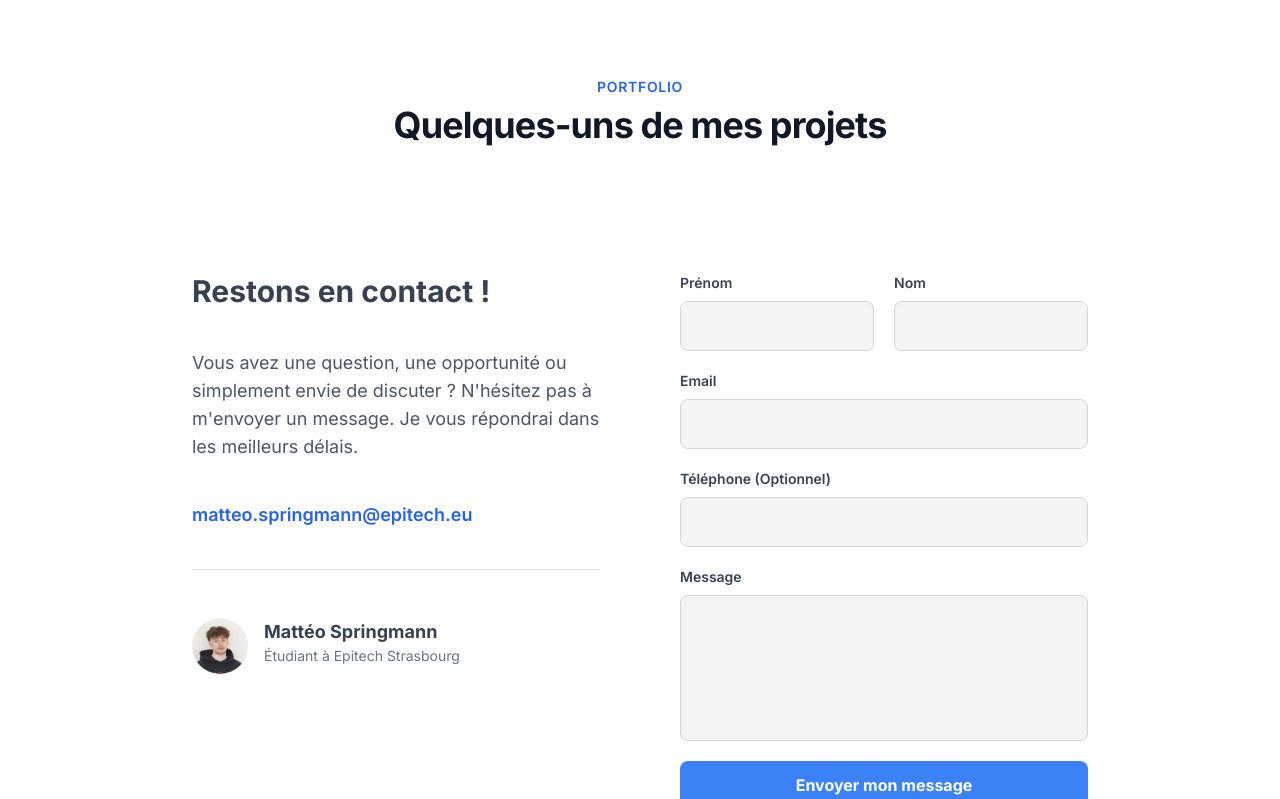
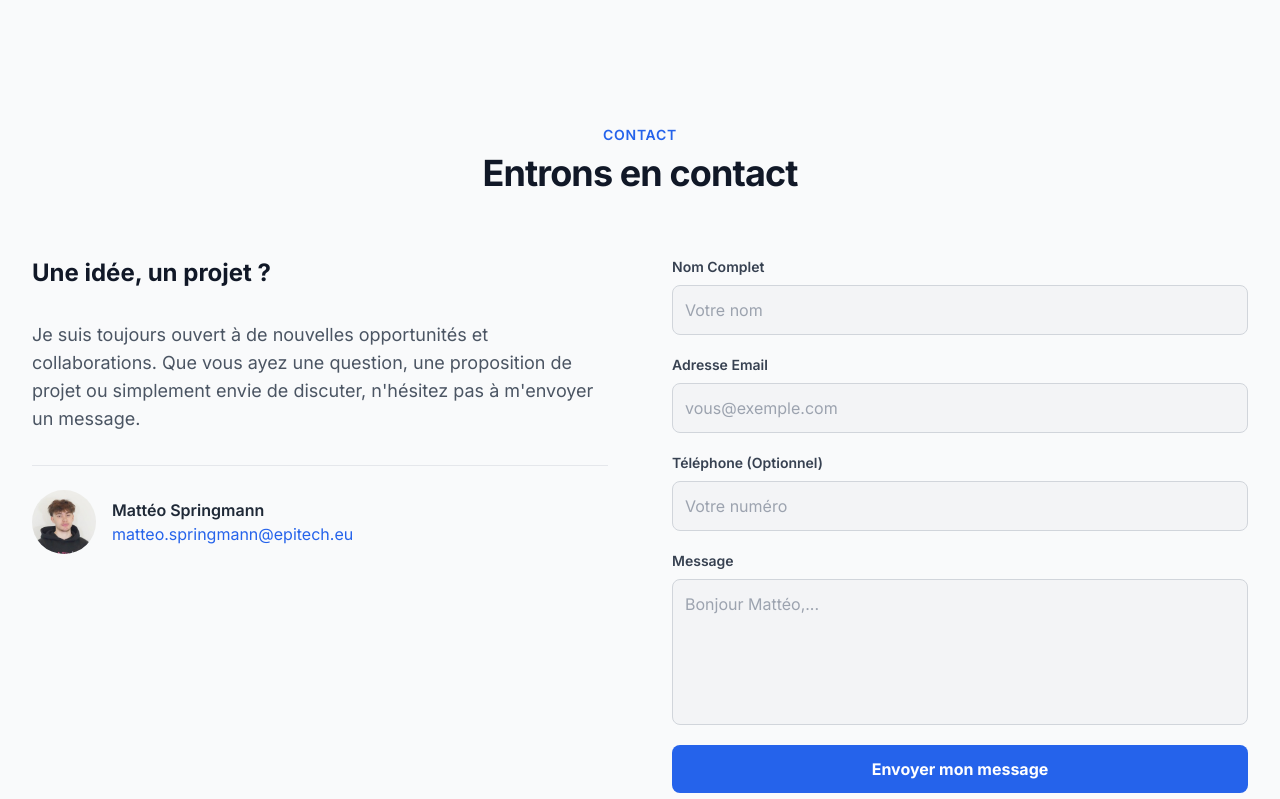
Before and after one commit to matteospringmann/Portfolio_Taiwind, a React (Vite) app in the folder client/: page / in a window 1280 px wide. Shown: the part 6940-7739 px from the top of the page. Built offline with nearby package versions, Linux system fonts and the light colour scheme.

Commit message:
feat: emailjs

```diff
--- a/client/package.json
+++ b/client/package.json
@@ -9,6 +9,7 @@
         "preview": "vite preview"
     },
     "dependencies": {
+        "@emailjs/browser": "^4.4.1",
         "@fortawesome/fontawesome-svg-core": "^7.0.1",
         "@fortawesome/free-brands-svg-icons": "^7.0.1",
         "@fortawesome/free-solid-svg-icons": "^7.0.1",
--- a/client/src/components/Contact.jsx
+++ b/client/src/components/Contact.jsx
@@ -1,8 +1,10 @@
-import React, { useState, useEffect } from "react";
+import React, { useState, useEffect, useRef } from "react";
+import emailjs from "@emailjs/browser";
 import { useFadeIn } from "../hooks/useFadeIn";
 import profilePic from "../assets/images/profil_picture.jpg";
 import SectionTitle from "./SectionTitle";
 
+// Ce sous-composant reste le même, il est parfait pour afficher les messages
 const StatusAlert = ({ status, message }) => {
   if (status === "idle" || status === "sending") return null;
 
@@ -50,15 +52,10 @@ const StatusAlert = ({ status, message }) => {
 
 const Contact = () => {
   const [ref, isVisible] = useFadeIn();
-  const [formData, setFormData] = useState({
-    firstname: "",
-    name: "",
-    email: "",
-    phone: "",
-    message: "",
-  });
-  const [status, setStatus] = useState("idle");
+  const form = useRef(); // Crée une référence pour le formulaire
+  const [status, setStatus] = useState("idle"); // idle, sending, success, error
 
+  // Fait disparaître le message de statut après 4 secondes
   useEffect(() => {
     if (status === "success" || status === "error") {
       const timer = setTimeout(() => {
@@ -68,144 +65,110 @@ const Contact = () => {
     }
   }, [status]);
 
-  const handleChange = (e) => {
-    const { name, value } = e.target;
-    setFormData((prev) => ({ ...prev, [name]: value }));
-  };
-
-  const handleSubmit = async (e) => {
+  // La nouvelle fonction pour envoyer l'email avec EmailJS
+  const sendEmail = (e) => {
     e.preventDefault();
     setStatus("sending");
 
-    try {
-      const apiUrl = import.meta.env.VITE_API_URL;
-      const response = await fetch(`${apiUrl}/api/contact/send`, {
-        method: "POST",
-        headers: { "Content-Type": "application/json" },
-        body: JSON.stringify({
-          name: `${formData.firstname} ${formData.name}`,
-          email: formData.email,
-          phone: formData.phone,
-          message: formData.message,
-        }),
-      });
+    // Utilise les variables d'environnement de Vite
+    const serviceID = import.meta.env.VITE_EMAILJS_SERVICE_ID;
+    const templateID = import.meta.env.VITE_EMAILJS_TEMPLATE_ID;
+    const publicKey = import.meta.env.VITE_EMAILJS_PUBLIC_KEY;
 
-      if (response.ok) {
+    emailjs.sendForm(serviceID, templateID, form.current, publicKey).then(
+      (result) => {
+        console.log("EmailJS Success:", result.text);
         setStatus("success");
-        setFormData({
-          firstname: "",
-          name: "",
-          email: "",
-          phone: "",
-          message: "",
-        });
-      } else {
+        e.target.reset(); // Réinitialise le formulaire après envoi réussi
+      },
+      (error) => {
+        console.error("EmailJS Error:", error.text);
         setStatus("error");
-      }
-    } catch (error) {
-      console.error("Erreur:", error);
-      setStatus("error");
-    }
+      },
+    );
   };
 
   const inputStyle =
-    "w-full p-3 bg-zinc-100 rounded-lg border border-zinc-300 transition-all duration-300 focus:outline-none focus:ring-2 focus:ring-blue-500 focus:border-transparent";
+    "w-full p-3 bg-gray-100 rounded-lg border border-gray-300 transition-all duration-300 focus:outline-none focus:ring-2 focus:ring-blue-500 focus:border-transparent";
 
   return (
     <section
       id="Contact"
       ref={ref}
-      className={`fade-in-section ${isVisible ? "is-visible" : ""} w-full p-20 max-lg:p-4`}
+      className={`fade-in-section ${isVisible ? "is-visible" : ""} py-24 sm:py-32 bg-gray-50`}
     >
-      <div className="flex flex-row gap-5 items-center justify-center mb-10 max-lg:mb-5">
-        <SectionTitle
-          title="Portfolio"
-          subtitle="Quelques-uns de mes projets"
+      <div className="mx-auto max-w-7xl px-6 lg:px-8">
+        <SectionTitle title="Contact" subtitle="Entrons en contact" />
+
+        <div className="mt-16 grid grid-cols-1 lg:grid-cols-2 gap-16 items-start">
+          {/* Colonne de gauche avec le texte d'information */}
+          <div className="flex flex-col gap-8">
+            <h3 className="text-2xl font-bold text-gray-900">
+              Une idée, un projet ?
+            </h3>
+            <p className="text-lg text-gray-600">
+              Je suis toujours ouvert à de nouvelles opportunités et
+              collaborations. Que vous ayez une question, une proposition de
+              projet ou simplement envie de discuter, n'hésitez pas à m'envoyer
+              un message.
+            </p>
+            <div className="flex items-center gap-4 pt-6 border-t border-gray-200">
+              <img
+                className="w-16 h-16 rounded-full object-cover"
+                src={profilePic}
+                alt="Mattéo Springmann"
               />
-      </div>
-
-      <div className="flex gap-20 m-auto items-start w-[80%] max-lg:w-full max-lg:gap-10 max-lg:flex-col max-lg:mb-16">
-        <div className="flex flex-col justify-start gap-10 w-[50%] mt-10 mx-auto max-sm:w-[80%] max-lg:text-center max-lg:order-1">
-          <h1 className="text-3xl font-bold">Restons en contact !</h1>
-          <p className="text-lg text-gray-600">
-            Vous avez une question, une opportunité ou simplement envie de
-            discuter ? N'hésitez pas à m'envoyer un message. Je vous répondrai
-            dans les meilleurs délais.
-          </p>
+              <div>
+                <h4 className="font-semibold text-gray-800">
+                  Mattéo Springmann
+                </h4>
                 <a
                   href="mailto:matteo.springmann@epitech.eu"
-            className="text-blue-600 font-semibold mb-0 hover:text-blue-800 text-lg"
+                  className="text-blue-600 hover:underline"
                 >
                   matteo.springmann@epitech.eu
                 </a>
-          <div className="flex flex-row pt-12 border-t border-zinc-200">
-            <img
-              className="w-14 h-14 rounded-full object-cover"
-              src={profilePic}
-              alt="Mattéo Springmann"
-            />
-            <div className="ml-4 text-left">
-              <h1 className="font-bold text-lg">Mattéo Springmann</h1>
-              <p className="text-sm text-gray-500">
-                Étudiant à Epitech Strasbourg
-              </p>
               </div>
             </div>
           </div>
 
-        <div className="w-[50%] m-auto flex flex-col gap-5 mt-10 max-lg:order-2 max-lg:w-[80%]">
-          <form className="flex flex-col gap-5" onSubmit={handleSubmit}>
-            <div className="flex flex-row gap-5 max-lg:flex-col max-lg:gap-5">
-              <div className="flex flex-col gap-2 w-full">
-                <label
-                  htmlFor="firstname"
-                  className="text-sm font-semibold text-gray-700"
+          {/* Colonne de droite avec le formulaire */}
+          <div>
+            <form
+              ref={form}
+              onSubmit={sendEmail}
+              className="flex flex-col gap-5"
             >
-                  Prénom
-                </label>
-                <input
-                  type="text"
-                  id="firstname"
-                  name="firstname"
-                  value={formData.firstname}
-                  onChange={handleChange}
-                  required
-                  className={inputStyle}
-                />
-              </div>
-              <div className="flex flex-col gap-2 w-full">
+              <div className="flex flex-col gap-2">
                 <label
                   htmlFor="name"
                   className="text-sm font-semibold text-gray-700"
                 >
-                  Nom
+                  Nom Complet
                 </label>
                 <input
                   type="text"
                   id="name"
                   name="name"
-                  value={formData.name}
-                  onChange={handleChange}
                   required
                   className={inputStyle}
+                  placeholder="Votre nom"
                 />
-              </div>
               </div>
               <div className="flex flex-col gap-2">
                 <label
                   htmlFor="email"
                   className="text-sm font-semibold text-gray-700"
                 >
-                Email
+                  Adresse Email
                 </label>
                 <input
                   type="email"
                   id="email"
                   name="email"
-                value={formData.email}
-                onChange={handleChange}
                   required
                   className={inputStyle}
+                  placeholder="vous@exemple.com"
                 />
               </div>
               <div className="flex flex-col gap-2">
@@ -219,9 +182,8 @@ const Contact = () => {
                   type="tel"
                   id="phone"
                   name="phone"
-                value={formData.phone}
-                onChange={handleChange}
                   className={inputStyle}
+                  placeholder="Votre numéro"
                 />
               </div>
               <div className="flex flex-col gap-2">
@@ -234,18 +196,17 @@ const Contact = () => {
                 <textarea
                   id="message"
                   name="message"
-                value={formData.message}
-                onChange={handleChange}
                   required
                   rows="5"
                   className={`${inputStyle} resize-none`}
+                  placeholder="Bonjour Mattéo,..."
                 ></textarea>
               </div>
 
               <button
                 type="submit"
                 disabled={status === "sending"}
-              className="w-full flex justify-center items-center gap-3 p-3 bg-blue-500 text-white font-bold rounded-lg transition-all ease-in-out duration-300 hover:bg-blue-600 focus:outline-none focus:ring-2 focus:ring-offset-2 focus:ring-blue-500 disabled:bg-gray-400 disabled:cursor-not-allowed"
+                className="w-full flex justify-center items-center gap-3 p-3 bg-blue-600 text-white font-bold rounded-lg transition-all ease-in-out duration-300 hover:bg-blue-700 focus:outline-none focus:ring-2 focus:ring-offset-2 focus:ring-blue-600 disabled:bg-gray-400 disabled:cursor-not-allowed"
               >
                 {status === "sending" && (
                   <svg
@@ -278,11 +239,12 @@ const Contact = () => {
                 status={status}
                 message={
                   status === "success"
-                  ? "Message envoyé avec succès !"
+                    ? "Merci ! Votre message a bien été envoyé."
                     : "Une erreur est survenue. Veuillez réessayer."
                 }
               />
             </form>
+          </div>
         </div>
       </div>
     </section>
```
Also changed, not shown: 2 other files (tests, documents, lock files or other folders). Lines whose indentation alone changed are shown as unchanged.
